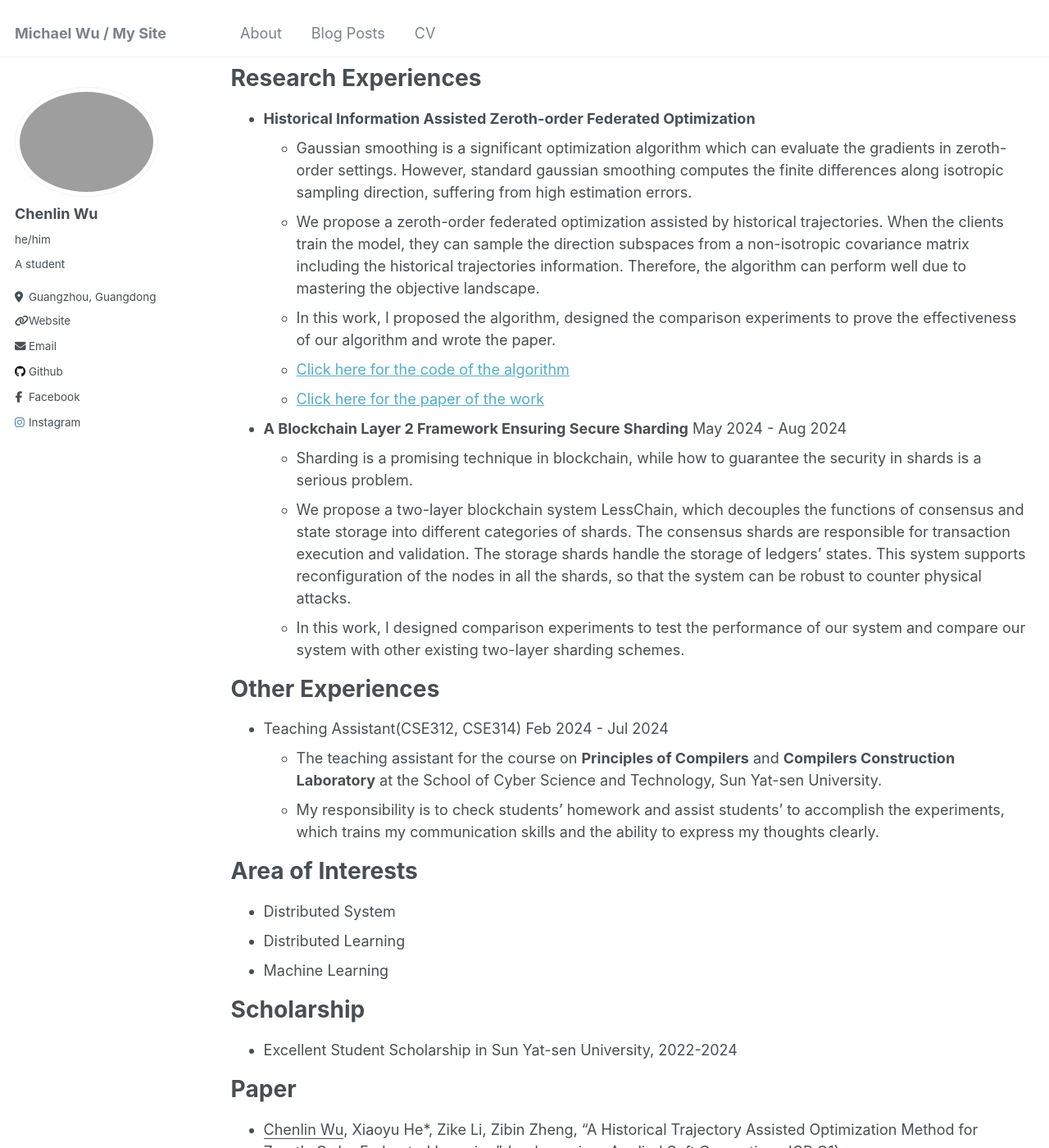
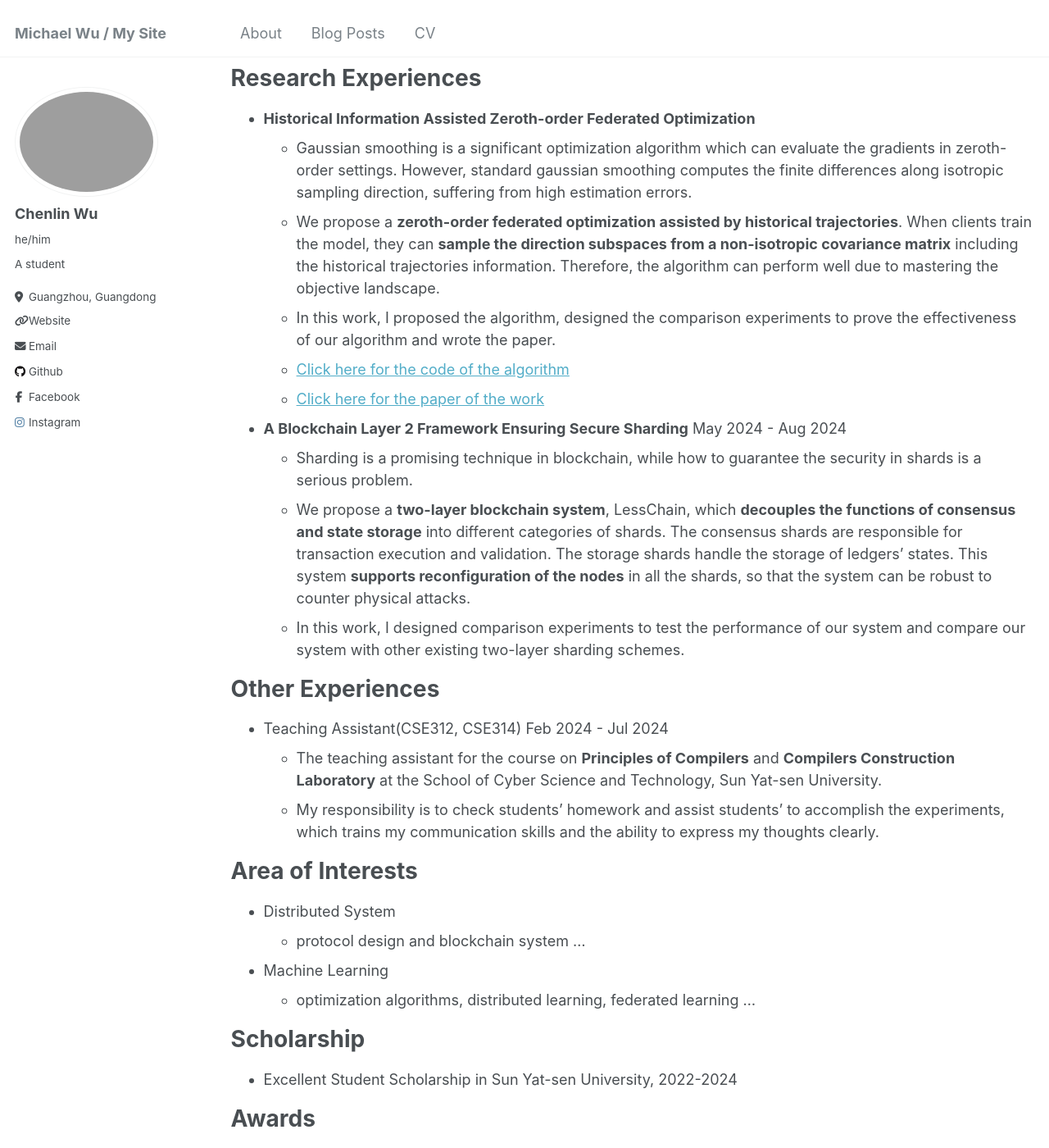
Before and after one commit to Michael112233/Michael112233.github.io, a Jekyll site: the page built from _pages/cv.md, in a window 1280 px wide and 1400 px high, scrolled down 613 px. Shown: the whole window at 82% size. Built offline with Jekyll 4.4.1, drawn with Linux system fonts in a browser that asks for light colours; some of the changed text lies outside the part shown.

```diff
--- a/_pages/cv.md
+++ b/_pages/cv.md
@@ -33,14 +33,14 @@ Research Experiences
 ======
 * **Historical Information Assisted Zeroth-order Federated Optimization**
   * Gaussian smoothing is a significant optimization algorithm which can evaluate the gradients in zeroth-order settings. However, standard gaussian smoothing computes the finite differences along isotropic sampling direction, suffering from high estimation errors.
-  * We propose a zeroth-order federated optimization assisted by historical trajectories. When the clients train the model, they can sample the direction subspaces from a non-isotropic covariance matrix including the historical trajectories information. Therefore, the algorithm can perform well due to mastering the objective landscape.
+  * We propose a **zeroth-order federated optimization assisted by historical trajectories**. When clients train the model, they can **sample the direction subspaces from a non-isotropic covariance matrix** including the historical trajectories information. Therefore, the algorithm can perform well due to mastering the objective landscape.
   * In this work, I proposed the algorithm, designed the comparison experiments to prove the effectiveness of our algorithm and wrote the paper.
   * [Click here for the code of the algorithm](https://github.com/Michael112233/Federated-Learning-ZO)
   * [Click here for the paper of the work](https://arxiv.org/abs/2409.15955)
 
 * **A Blockchain Layer 2 Framework Ensuring Secure Sharding** May 2024 - Aug 2024
   * Sharding is a promising technique in blockchain, while how to guarantee the security in shards is a serious problem.
-  * We propose a two-layer blockchain system LessChain, which decouples the functions of consensus and state storage into different categories of shards. The consensus shards are responsible for transaction execution and validation. The storage shards handle the storage of ledgers' states. This system supports reconfiguration of the nodes in all the shards, so that the system can be robust to counter physical attacks.
+  * We propose a **two-layer blockchain system**, LessChain, which **decouples the functions of consensus and state storage** into different categories of shards. The consensus shards are responsible for transaction execution and validation. The storage shards handle the storage of ledgers' states. This system **supports reconfiguration of the nodes** in all the shards, so that the system can be robust to counter physical attacks.
   * In this work, I designed comparison experiments to test the performance of our system and compare our system with other existing two-layer sharding schemes.
 
 Other Experiences
@@ -52,14 +52,19 @@ Other Experiences
 Area of Interests
 ======
 * Distributed System
-* Distributed Learning
+  * protocol design and blockchain system ...
 * Machine Learning
+  * optimization algorithms, distributed learning, federated learning ...
 
 Scholarship
 ======
 * Excellent Student Scholarship in Sun Yat-sen University, 2022-2024
 
-Paper
+Awards
+======
+* Sun Yat-sen Program Designing Competition, **Second Prize**, 2022.10
+
+Publications
 ======
 * <u>Chenlin Wu</u>, Xiaoyu He*, Zike Li, Zibin Zheng, "A Historical Trajectory Assisted Optimization Method for Zeroth-Order Federated Learning" (under review, Applied Soft Computing, JCR Q1)
 * Huawei Huang, Miaoyong Xu, <u>Chenlin Wu</u>, Lu Zhou, Zibin Zheng*, "LessChain: A Secure Sharding Blockchain by Decoupling Consensus and Storage" (under review, Financial Cryptography and Data Security 2025, CCF-C)
```
Also changed, not shown: 2 other files.
